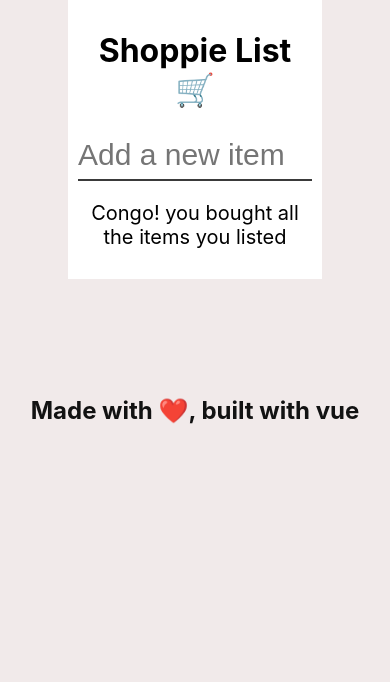
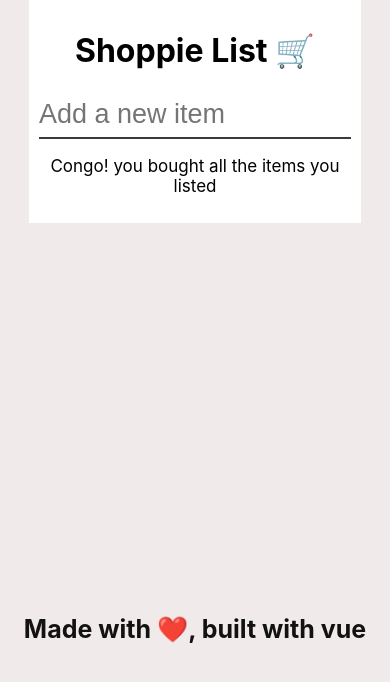
Before and after one commit to Sidhoh/Shoppie-List, a Vue app: page / in a window 390 px wide. Shown: the top 682 px of the page. Built offline with nearby package versions, Linux system fonts and the light colour scheme.

Commit message:
Update app.css

```diff
--- a/src/app.css
+++ b/src/app.css
@@ -49,3 +49,33 @@ li:hover{
     justify-content: center;
     color: #121212;
 }
+
+@media only screen and (max-width: 650px) {
+    .shopping-list {
+        margin: auto;
+        background-color: #fff;
+        width: 80%;
+        padding: 10px;
+        text-align: center;
+    }
+    p {
+        font-size: 17px;
+    }
+    input {
+        width: 100%;
+        border: 0;
+        border-bottom: 2px solid rgb(58, 58, 58);
+        outline: 0;
+        font-size: 27px;
+        color: #000;
+        padding: 7px 0;
+        background: transparent;
+    }
+    .footer {
+        font-size: 25px;
+        padding-top: 95%;
+        text-align: center;
+        justify-content: center;
+        color: #121212;
+    }
+}
```
